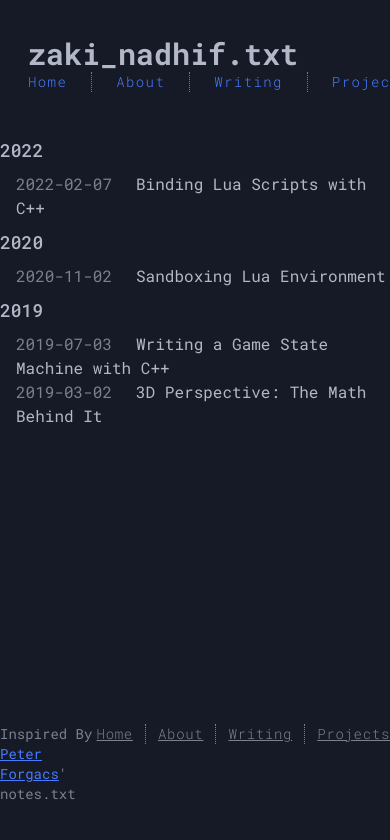
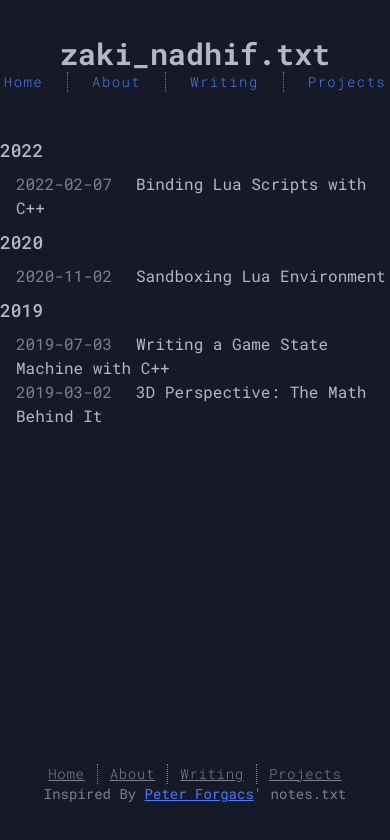
Before and after one commit to zakinadhif/zakinadhif.me, a Next.js app: page /archives in a window 390 px wide. Shown: the top 840 px of the page. Built offline with nearby package versions, Linux system fonts and the light colour scheme.

Commit message:
Improve responsiveness

```diff
--- a/components/footer.jsx
+++ b/components/footer.jsx
@@ -2,7 +2,7 @@ import Link from "next/link"
 
 export default function Footer() {
     return (
-        <footer className="text-sm text-smoke py-10 flex justify-between">
+        <footer className="text-sm text-smoke py-10 flex flex-col-reverse items-center md:flex-row md:justify-between">
             <div>Inspired By <a href="http://peterforgacs.github.io/" className="text-bluemoon underline">Peter Forgacs</a>' notes.txt</div>
             <nav className="font-thin tracking-wider text-smoke">
                 <ul className="flex divide-x divide-smoke divide-dotted underline underline-offset-1">
--- a/components/layout.jsx
+++ b/components/layout.jsx
@@ -3,7 +3,7 @@ import Footer from "./footer";
 
 export default function Layout({ children }) {
     return (
-        <div className="font-roboto-mono bg-[#161A26] text-whitesmoke">
+        <div className="font-roboto-mono bg-[#161A26] text-whitesmoke overflow-auto">
             <div className="flex flex-col max-w-2xl w-full mx-auto min-h-screen">
                 <Navbar />
                 <div className="grow">
--- a/components/navbar.jsx
+++ b/components/navbar.jsx
@@ -4,8 +4,10 @@ import Link from "next/link"
 export default function Navbar() {
     return (
         <div className="flex h-32 relative py-10 gap-7 items-center">
-            <Image src="/assets/code.svg" width={74} height={41} />
-            <div className="flex flex-col justify-center">
+            <div className="hidden lg:block">
+                <Image src="/assets/code.svg" width={74} height={41} />
+            </div>
+            <div className="flex flex-col justify-center items-center md:items-start grow">
                 <div className="font-bold text-3xl">zaki_nadhif.txt</div>
                 <nav className="font-light text-sm tracking-widest text-bluemoon">
                     <ul className="flex divide-x divide-bluemoon divide-dotted">
```
